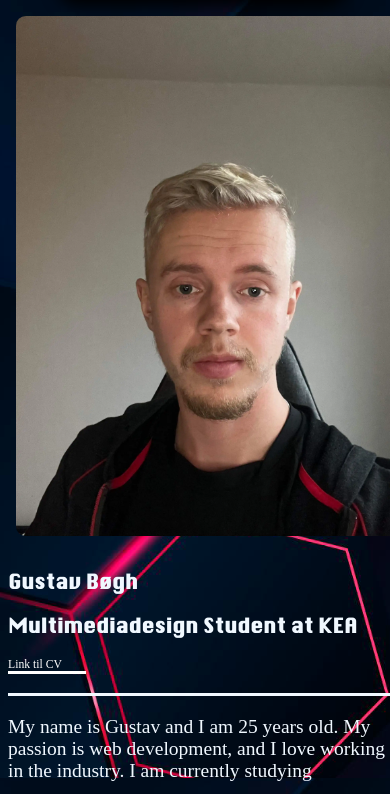
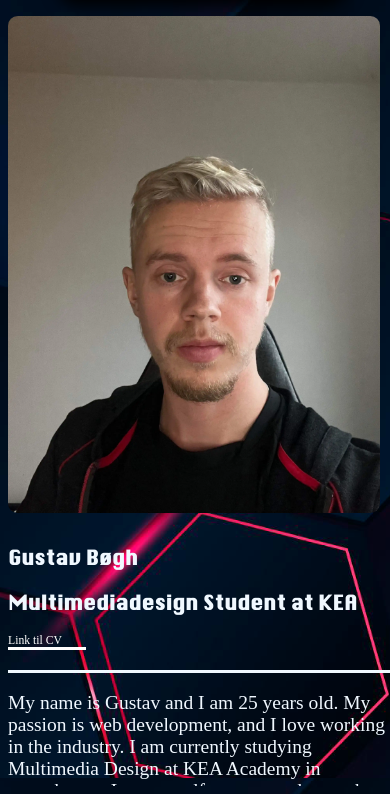
Before and after one commit to Gust0288/website, a plain HTML site: page om_mig.html in a window 390 px wide. Shown: the part 66-860 px from the top of the page. Drawn offline with Linux system fonts and the light colour scheme; a web font is replaced by a local one.

Commit message:
Last commit v2

```diff
--- a/css/om_mig.css
+++ b/css/om_mig.css
@@ -92,16 +92,15 @@ img{
     main{
         display: flex;
         flex-direction: column;
+        margin: 0vw;
+        padding: 0vw;
     }
-    img{
-        max-width: 100vh;
-        height: auto;
+    .portræt{
+        margin-left: 0vw;
+        padding-left: 0vw;
         box-shadow: none;
-
-    }
-
-    .portræt{
-        margin-right: 10vw;
+        border-radius: 2.5vw;
+        width: 95.5%;
     }
     h1, h3, p{
         font-size: 5vw;
@@ -115,6 +114,9 @@ img{
         border-right: none;
 
     }
+    .text2{
+        padding-right: 2vw;
+    }
 }
 
 /* Kilder:
```
